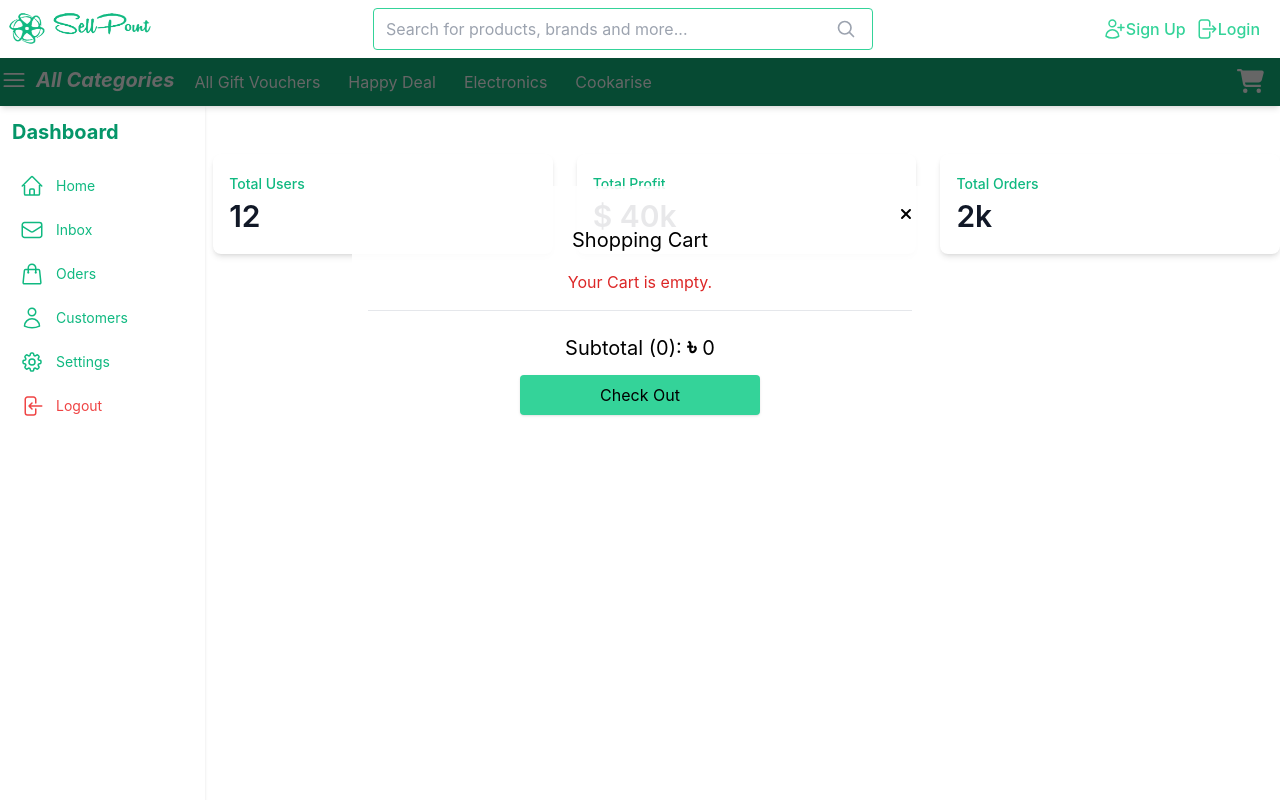
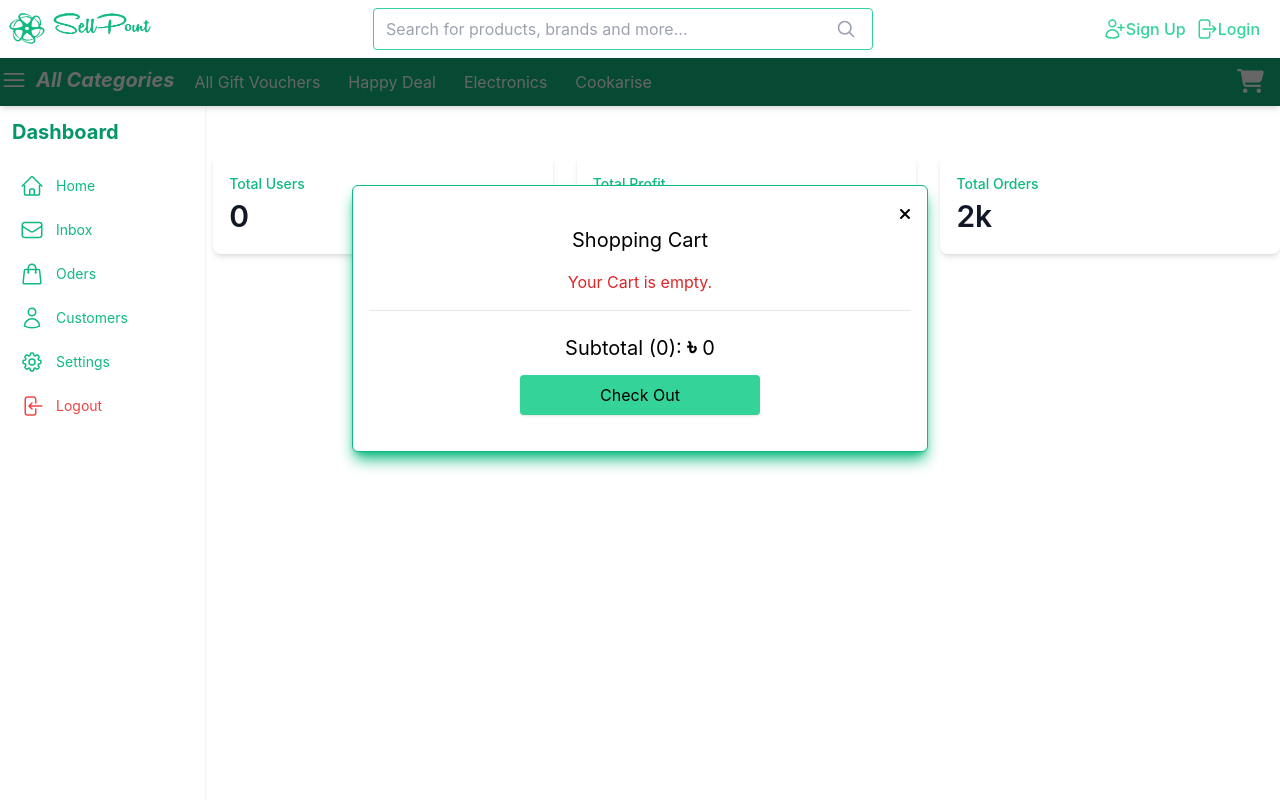
Before and after one commit to mahbub045/sellpoint, a Next.js app: page /Admin in a window 1280 px wide. Both pictures are taken after a click on the link 1250 px from the left and 83 px from the top of the page. Shown: the top 800 px of the page. Built offline with nearby package versions, Linux system fonts and the light colour scheme.

Commit message:
update Total user and add card shadow

```diff
--- a/components/CartModal.jsx
+++ b/components/CartModal.jsx
@@ -22,7 +22,7 @@ const CartModal = ({ onClose }) => {
     return (
         <div className="fixed mt-60 inset-5 flex items-center justify-center z-50">
             <div className="bg-black opacity-60 inset-0 fixed"></div>
-            <div className="bg-white bg-opacity-90 p-4 rounded-md z-50 relative max-w-md w-full md:max-w-xl"> {/* Adjusted max width */}
+            <div className="bg-white border shadow-lg shadow-emerald-500 border-emerald-500 p-4 rounded-md z-50 relative max-w-md w-full md:max-w-xl"> {/* Adjusted max width */}
                 <div className="flex justify-end">
                     <button onClick={onClose}>
                         <FontAwesomeIcon icon={faTimes} />
--- a/pages/Admin.js
+++ b/pages/Admin.js
@@ -1,14 +1,33 @@
 import Footer from "@/components/Footer";
 import Header from "@/components/Header";
 import { useRouter } from 'next/router';
+import { useEffect, useState } from "react";
 
 const Admin = () => {
     const router = useRouter();
+    const [formValues, setFormValues] = useState([]);
+    const [totalUsers, setTotalUsers] = useState([]);
     const handleLogout = () => {
         // Perform logout actions here
         router.push('/login');
         console.log('Logged out successfully!');
     };
+
+    useEffect(() => {
+        const storedValues = localStorage.getItem('formValues');
+        if (storedValues) {
+            setFormValues(JSON.parse(storedValues));
+
+            const numFields = Object.keys(JSON.parse(storedValues)).length;
+
+            // Update the total number of users
+            setTotalUsers(numFields);
+        } else {
+            // If there are no customers, set total users to 0
+            setTotalUsers(0);
+        }
+    }, []);
+
     return (
         <>
             <Header title='Admin' />
@@ -21,7 +40,7 @@ const Admin = () => {
                         <div className="flex-1">
                             <ul className="pt-2 pb-4 space-y-1 text-sm">
                                 <li className="rounded-sm">
-                                    <a href="admin" className="flex items-center p-2 space-x-3 text-emerald-500 hover:text-emerald-700 rounded-md">
+                                    <a href="Admin" className="flex items-center p-2 space-x-3 text-emerald-500 hover:text-emerald-700 rounded-md">
                                         <svg xmlns="http://www.w3.org/2000/svg" fill="none" viewBox="0 0 24 24" strokeWidth="1.5" stroke="currentColor" className="w-6 h-6">
                                             <path strokeLinecap="round" strokeLinejoin="round" d="M2.25 12l8.954-8.955c.44-.439 1.152-.439 1.591 0L21.75 12M4.5 9.75v10.125c0 .621.504 1.125 1.125 1.125H9.75v-4.875c0-.621.504-1.125 1.125-1.125h2.25c.621 0 1.125.504 1.125 1.125V21h4.125c.621 0 1.125-.504 1.125-1.125V9.75M8.25 21h8.25" />
                                         </svg>
@@ -80,7 +99,7 @@ const Admin = () => {
                                 Total Users
                             </div>
                             <div className="mt-1 text-3xl font-semibold text-gray-900">
-                                12
+                                {totalUsers}
                             </div>
                         </div>
                         <div className="w-full px-4 py-5 bg-white rounded-lg shadow-md">
--- a/pages/Customers.js
+++ b/pages/Customers.js
@@ -21,8 +21,11 @@ const Customers = ({ user }) => {
         updatedFormValues.splice(index, 1);
         // Update the state with the new array
         setFormValues(updatedFormValues);
-        // You can also update localStorage here if needed
+
+        // Update localStorage with the updated data
+        localStorage.setItem('formValues', JSON.stringify(updatedFormValues));
     };
+
 
     const handleLogout = () => {
         // Perform logout actions here
@@ -41,7 +44,7 @@ const Customers = ({ user }) => {
                         <div className="flex-1">
                             <ul className="pt-2 pb-4 space-y-1 text-sm">
                                 <li className="rounded-sm">
-                                    <a href="admin" className="flex items-center p-2 space-x-3 text-emerald-500 hover:text-emerald-700 rounded-md">
+                                    <a href="Admin" className="flex items-center p-2 space-x-3 text-emerald-500 hover:text-emerald-700 rounded-md">
                                         <svg xmlns="http://www.w3.org/2000/svg" fill="none" viewBox="0 0 24 24" strokeWidth="1.5" stroke="currentColor" className="w-6 h-6">
                                             <path strokeLinecap="round" strokeLinejoin="round" d="M2.25 12l8.954-8.955c.44-.439 1.152-.439 1.591 0L21.75 12M4.5 9.75v10.125c0 .621.504 1.125 1.125 1.125H9.75v-4.875c0-.621.504-1.125 1.125-1.125h2.25c.621 0 1.125.504 1.125 1.125V21h4.125c.621 0 1.125-.504 1.125-1.125V9.75M8.25 21h8.25" />
                                         </svg>
```
